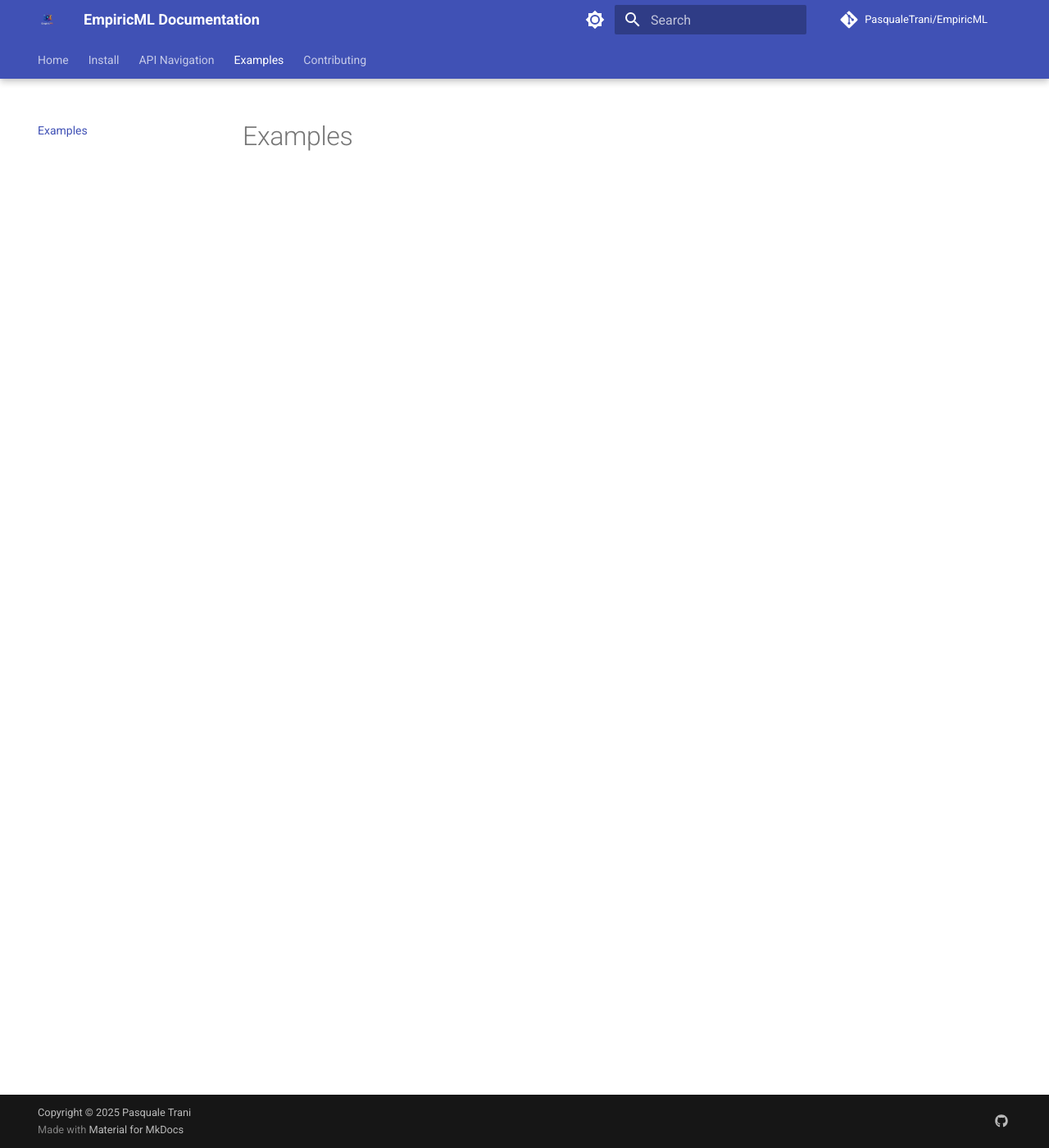
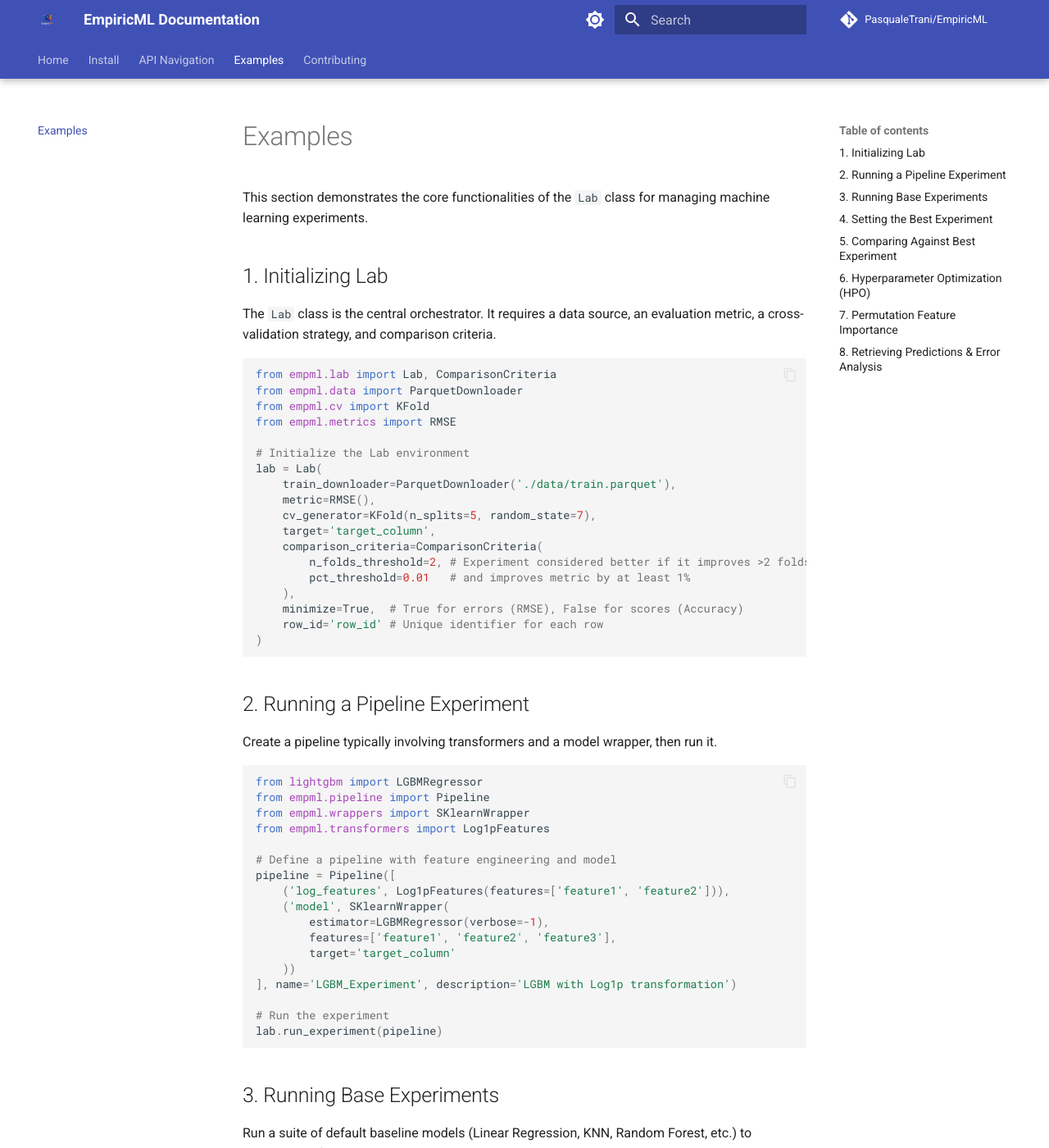
Before and after one commit to PasqualeTrani/EmpiricML, an MkDocs documentation site: the page built from docs/examples.md, in a window 1280 px wide and 1400 px high. Shown: the whole window at 82% size. Built offline with MkDocs 1.6.1 and Material for MkDocs 9.7.7, drawn with Linux system fonts in a browser that asks for light colours; comment, search, counter and statistics services are not loaded; the version menu is left out; some of the changed text lies outside the part shown.

Commit message:
add examples in docs

````diff
--- a/docs/examples.md
+++ b/docs/examples.md
@@ -1 +1,151 @@
 # Examples
+
+This section demonstrates the core functionalities of the `Lab` class for managing machine learning experiments.
+
+## 1. Initializing Lab
+
+The `Lab` class is the central orchestrator. It requires a data source, an evaluation metric, a cross-validation strategy, and comparison criteria.
+
+```python
+from empml.lab import Lab, ComparisonCriteria
+from empml.data import ParquetDownloader
+from empml.cv import KFold
+from empml.metrics import RMSE
+
+# Initialize the Lab environment
+lab = Lab(
+    train_downloader=ParquetDownloader('./data/train.parquet'),
+    metric=RMSE(),
+    cv_generator=KFold(n_splits=5, random_state=7),
+    target='target_column',
+    comparison_criteria=ComparisonCriteria(
+        n_folds_threshold=2, # Experiment considered better if it improves >2 folds
+        pct_threshold=0.01   # and improves metric by at least 1%
+    ),
+    minimize=True,  # True for errors (RMSE), False for scores (Accuracy)
+    row_id='row_id' # Unique identifier for each row
+)
+```
+
+## 2. Running a Pipeline Experiment
+
+Create a pipeline typically involving transformers and a model wrapper, then run it.
+
+```python
+from lightgbm import LGBMRegressor
+from empml.pipeline import Pipeline
+from empml.wrappers import SKlearnWrapper
+from empml.transformers import Log1pFeatures
+
+# Define a pipeline with feature engineering and model
+pipeline = Pipeline([
+    ('log_features', Log1pFeatures(features=['feature1', 'feature2'])),
+    ('model', SKlearnWrapper(
+        estimator=LGBMRegressor(verbose=-1),
+        features=['feature1', 'feature2', 'feature3'],
+        target='target_column'
+    ))
+], name='LGBM_Experiment', description='LGBM with Log1p transformation')
+
+# Run the experiment
+lab.run_experiment(pipeline)
+```
+
+## 3. Running Base Experiments
+
+Run a suite of default baseline models (Linear Regression, KNN, Random Forest, etc.) to establish performance benchmarks.
+
+```python
+# Run a suite of baseline models
+lab.run_base_experiments(
+    features=['feature1', 'feature2', 'feature3'],
+    problem_type='regression' # or 'classification'
+)
+```
+
+## 4. Setting the Best Experiment
+
+Mark a specific experiment as the current "best" to compare future experiments against.
+
+```python
+# Manually set the best experiment ID (e.g., ID 1)
+lab._set_best_experiment(experiment_id=1)
+```
+
+## 5. Comparing Against Best Experiment
+
+Run a new experiment and automatically compare it against the set baseline.
+
+```python
+# Define another pipeline with different parameters
+pipeline_v2 = Pipeline([
+    ('model', SKlearnWrapper(
+        estimator=LGBMRegressor(n_estimators=200, verbose=-1),
+        features=['feature1', 'feature2', 'feature3'],
+        target='target_column'
+    ))
+], name='LGBM_v2')
+
+# Run and compare against the best experiment (ID 1)
+lab.run_experiment(pipeline_v2, compare_against=1)
+
+# Alternatively, use auto_mode to automatically compare against the current best experiment
+# and update the best_experiment attribute if the new pipeline performs better according to the comparison criteria
+lab._set_best_experiment(1)
+lab.run_experiment(pipeline_v2, auto_mode=True)
+```
+
+## 6. Hyperparameter Optimization (HPO)
+
+Perform grid or random search over a managed search space.
+
+```python
+# Define hyperparameter search space
+params_list = {
+    'n_estimators': [100, 200, 500],
+    'learning_rate': [0.01, 0.05, 0.1],
+    'num_leaves': [31, 64]
+}
+
+# Launch optimization
+best_result = lab.hpo(
+    features=['feature1', 'feature2', 'feature3'],
+    params_list=params_list,
+    estimator=LGBMRegressor,
+    search_type='random',
+    num_samples=10,
+    store_preds=False
+)
+```
+
+## 7. Permutation Feature Importance
+
+Analyze which features contribute most to the model's performance.
+
+```python
+# Retrieve the best pipeline
+pipeline = lab.retrieve_pipeline(experiment_id=1)
+
+# Calculate feature importance
+pfi : pl.DataFrame= lab.permutation_feature_importance(
+    pipeline=pipeline,
+    features=['feature1', 'feature2', 'feature3'],
+    n_iters=5
+)
+
+pfi
+```
+
+## 8. Retrieving Predictions & Error Analysis
+
+Load out-of-fold predictions to analyze where the model fails.
+
+```python
+import polars as pl
+
+# Retrieve predictions from specific experiments
+preds = lab.retrieve_predictions(
+    experiment_ids=[1], # list of experiment IDs
+    extra_features=['date'] # Optional: add extra columns from training data
+)
+```
````
